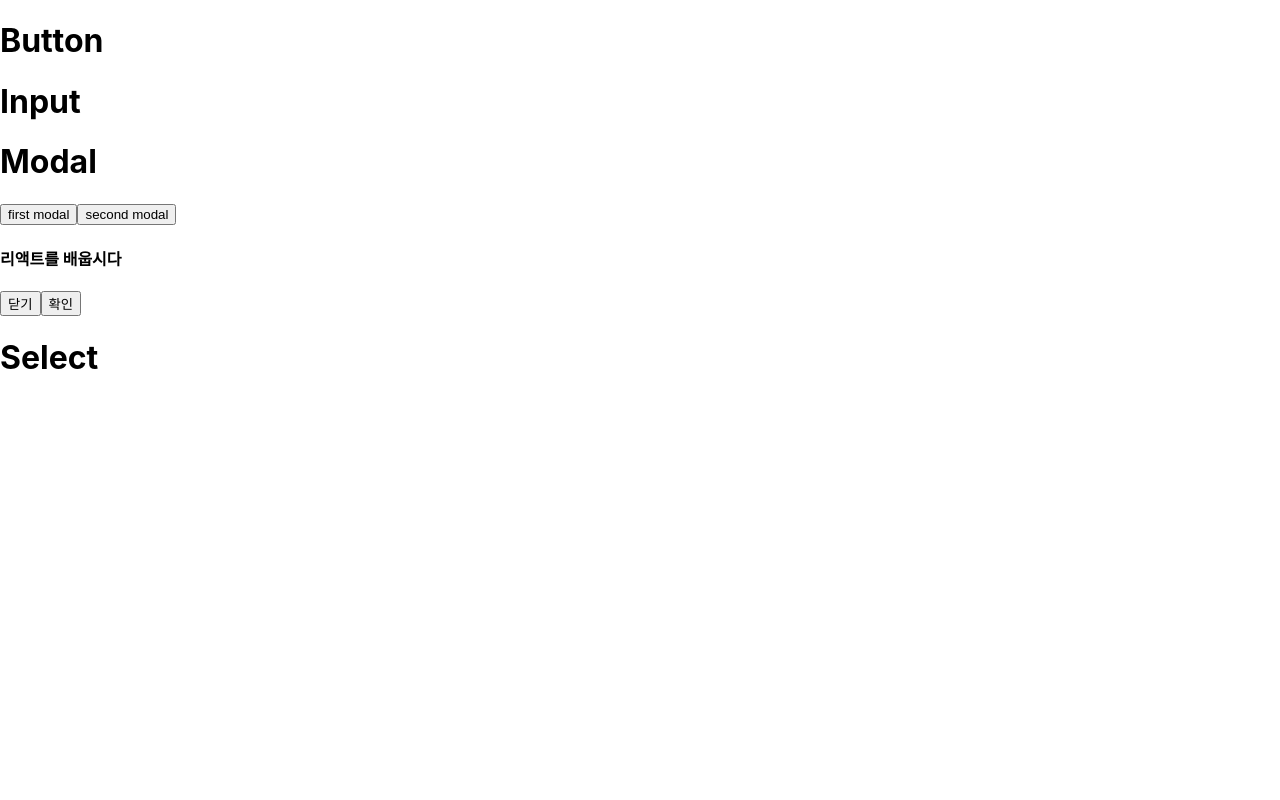
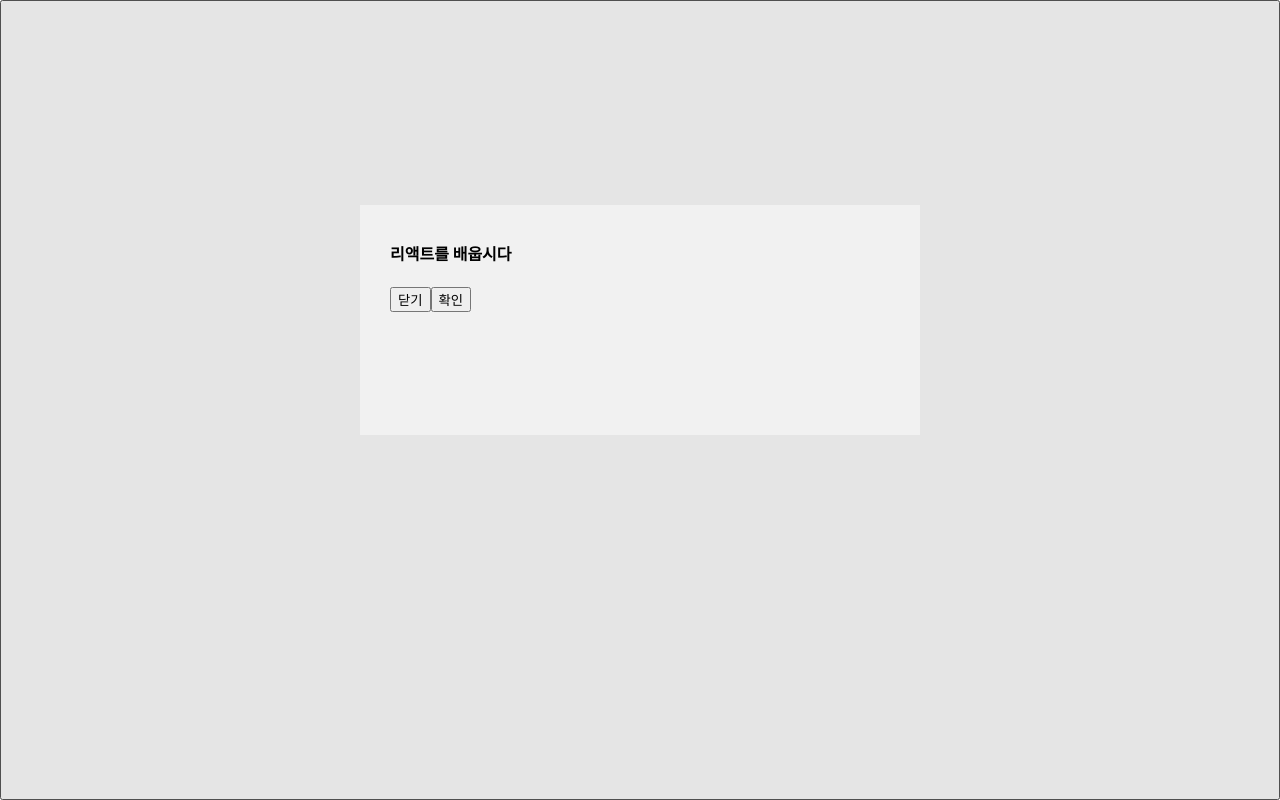
Before and after one commit to leolego03/react-practice, a React (Create React App) app: page / in a window 1280 px wide. Both pictures are taken after a click on the button "first modal". Built offline with nearby package versions, Linux system fonts and the light colour scheme.

Commit message:
Css: 1번 모달 css 작업

```diff
--- a/src/components/Modal/Modal.jsx
+++ b/src/components/Modal/Modal.jsx
@@ -14,14 +14,14 @@ const Modal = () => {
         <button onClick={onFirstModal}>first modal</button>
         <button>second modal</button>
         {firstModal && (
-          <div>
-            <div></div>
-            <div>
+          <S.Modalcontainer>
+            <S.OverlayButton></S.OverlayButton>
+            <S.Modalcontent>
               <h4>리액트를 배웁시다</h4>
               <button>닫기</button>
               <button>확인</button>
-            </div>
-        </div>
+            </S.Modalcontent>
+        </S.Modalcontainer>
         )}
     </div>
   )
--- a/src/components/Modal/ModalStyle.js
+++ b/src/components/Modal/ModalStyle.js
@@ -0,0 +1,29 @@
+import { styled } from "styled-components"
+
+export const Modalcontainer = styled.div`
+    width: 100vw;
+    height: 100vh;
+    top: 0;
+    left: 0;
+    right: 0;
+    bottom: 0;
+    position: fixed;
+`
+
+export const Modalcontent = styled.div`
+    background: #f1f1f1;
+    padding: 15px 30px;
+    width: 500px;
+    height: 200px;
+
+    position: absolute;
+    top: 40%;
+    left: 50%;
+    transform: translate(-50%, -50%);
+`
+export const OverlayButton = styled.button`
+    width: 100vw;
+    height: 100vh;
+    position: fixed;
+    background: rgba(49,49,49,0,8);
+`
```
